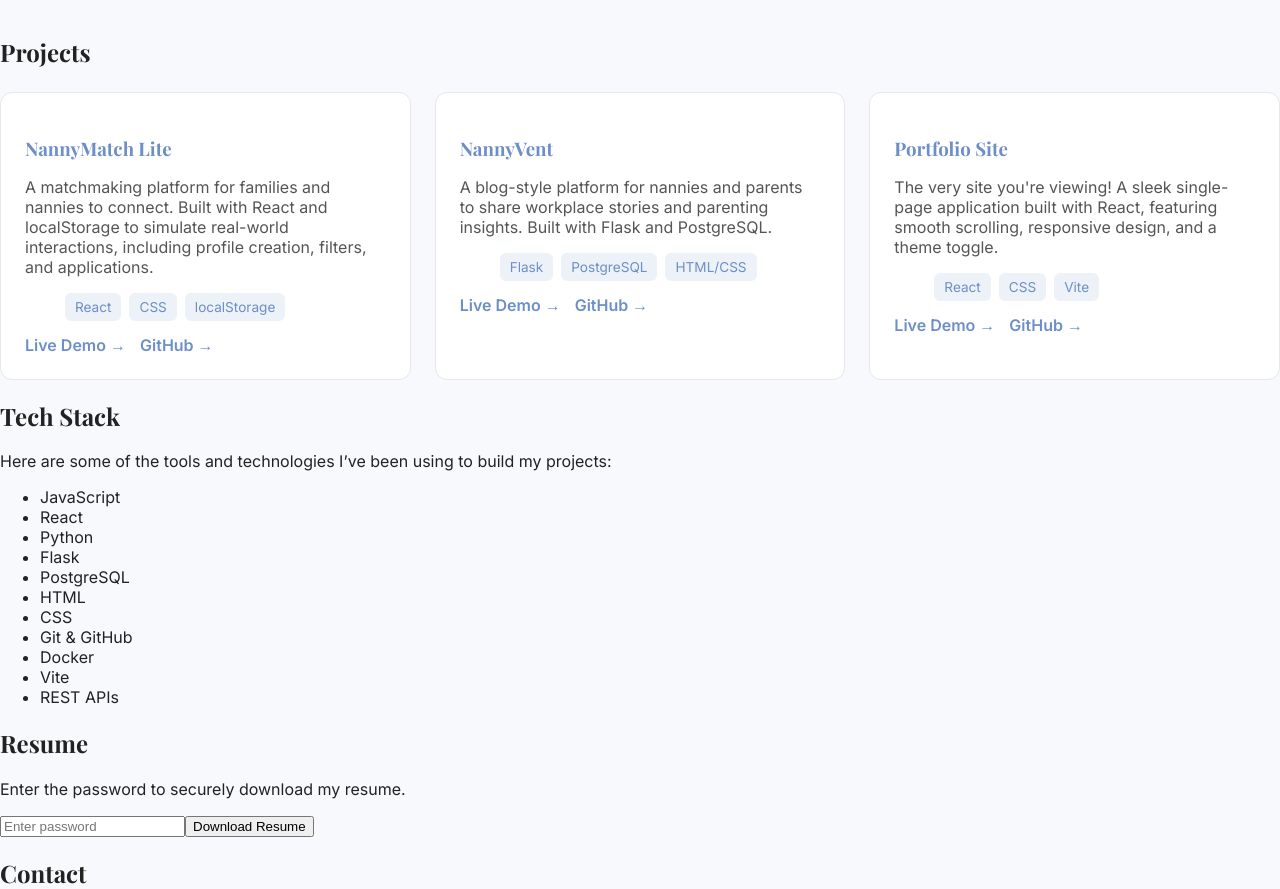
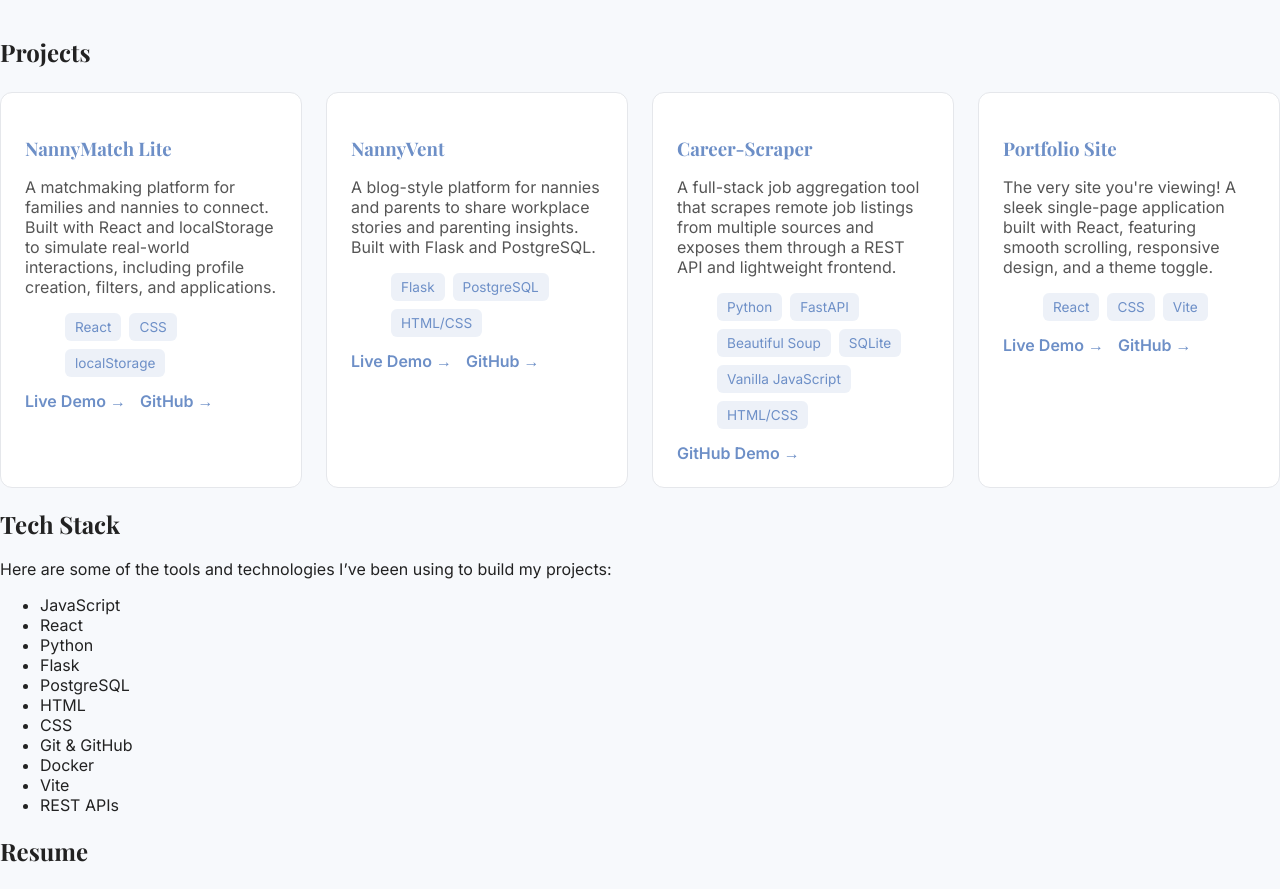
Before and after one commit to taki4616/NS_Portfolio, a React (Vite) app: page / in a window 1280 px wide. Shown: the part 1280-2169 px from the top of the page. Built offline with nearby package versions, Linux system fonts and the light colour scheme.

Commit message:
Add Career-Scraper project to portfolio

```diff
--- a/src/components/Projects.jsx
+++ b/src/components/Projects.jsx
@@ -1,6 +1,6 @@
+// eslint-disable-next-line no-unused-vars
 // eslint-disable-next-line no-unused-vars
 import { motion } from "framer-motion";
-
 import React from "react";
 
 const projects = [
@@ -19,6 +19,21 @@ const projects = [
     tech: ["Flask", "PostgreSQL", "HTML/CSS"],
     link: "https://nannyvent-demo.netlify.app",
     repo: "https://github.com/taki4616/nannyvent",
+  },
+  {
+    title: "Career-Scraper",
+    description:
+      "A full-stack job aggregation tool that scrapes remote job listings from multiple sources and exposes them through a REST API and lightweight frontend.",
+    tech: [
+      "Python",
+      "FastAPI",
+      "Beautiful Soup",
+      "SQLite",
+      "Vanilla JavaScript",
+      "HTML/CSS",
+    ],
+    repo: "https://github.com/taki4616/career-scraper",
+    repoLabel: "GitHub Demo →",
   },
   {
     title: "Portfolio Site",
@@ -57,15 +72,21 @@ export default function Projects() {
 
             <div className="project-links">
               {project.link && (
-                <a href={project.link} target="_blank" rel="noopener noreferrer">
+                <a
+                  href={project.link}
+                  target="_blank"
+                  rel="noopener noreferrer"
+                >
                   Live Demo →
                 </a>
               )}
+
               {project.repo && (
-                <a href={project.repo} target="_blank" rel="noopener noreferrer">
-                  GitHub →
-                </a>
-              )}
+  <a href={project.repo} target="_blank" rel="noopener noreferrer">
+    {project.repoLabel || "GitHub →"}
+  </a>
+)}
+
             </div>
           </motion.div>
         ))}
```
